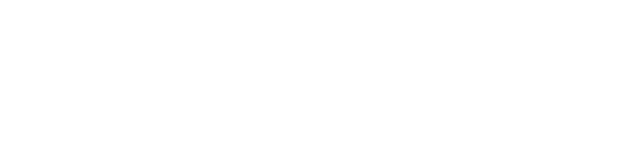
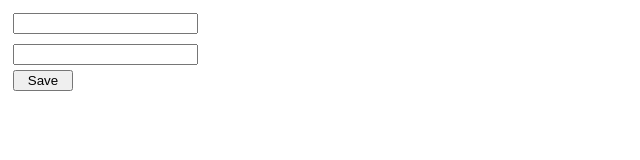
Before and after one commit to mouseless/learn-css, a website: page css/bem-methodology/index.html in a window 1280 px wide. Shown: the whole page, without its empty margins (0-640 px from the left). Drawn offline with Linux system fonts and the light colour scheme.

Commit message:
update document and sample

```diff
--- a/css/bem-methodology/index.html
+++ b/css/bem-methodology/index.html
@@ -1,9 +1,15 @@
 <!DOCTYPE html>
 <html>
-    <head></head>
+    <head>
+        <link rel="stylesheet" href="style.css" />
+    </head>
     <body>
-        <div>
-
+        <div class="form">
+            <input class="form__entry" />
+            <input class="form__entry form__entry--secret" />
+            <button class="form__save">
+                Save
+            </button>
         </div>
     </body>
 </html>
--- a/css/bem-methodology/style.css
+++ b/css/bem-methodology/style.css
@@ -0,0 +1,18 @@
+.form {
+    display: inline-flex;
+    flex-direction: column;
+}
+
+.form__entry {
+    margin: 5px;
+}
+
+.form__entry--secret {
+    -webkit-text-security: disc;
+}
+
+.form__save {
+    width: 60px;
+    text-align: center;
+    margin-left: 5px;
+}
```
Also changed, not shown: README.md, css/bem-methodology/README.md.
